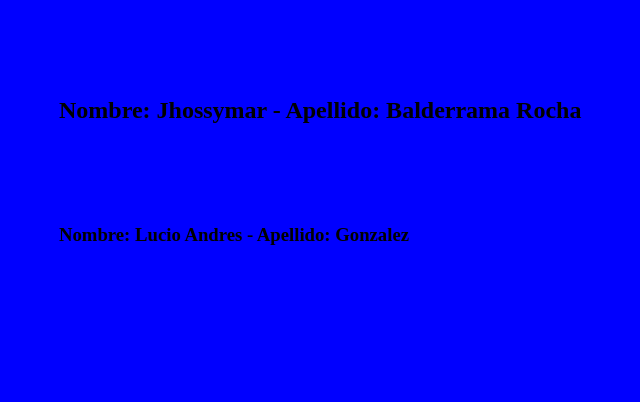
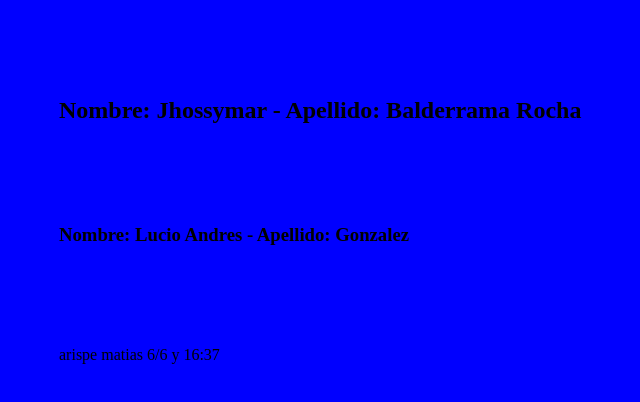
Before and after one commit to ledesmamatiasarispe/TP_SO_I4_Equipo_105, a plain HTML site: page index.html in a window 1280 px wide. Shown: the part 240-642 px from the top of the page, without its empty margins (241-881 px from the left). Drawn offline with Linux system fonts and the light colour scheme.

Commit message:
gamma modifica index.html agregando <p>apellido nombre fecha y hora

```diff
--- a/index.html
+++ b/index.html
@@ -10,5 +10,6 @@
 <h1>Controlde versiones</h1>
 <h2>Nombre: Jhossymar - Apellido: Balderrama Rocha</h2>
 <h3>Nombre: Lucio Andres - Apellido: Gonzalez</h3>
+<p>arispe matias 6/6 y 16:37 </p>
 </body>
 </html>
```
